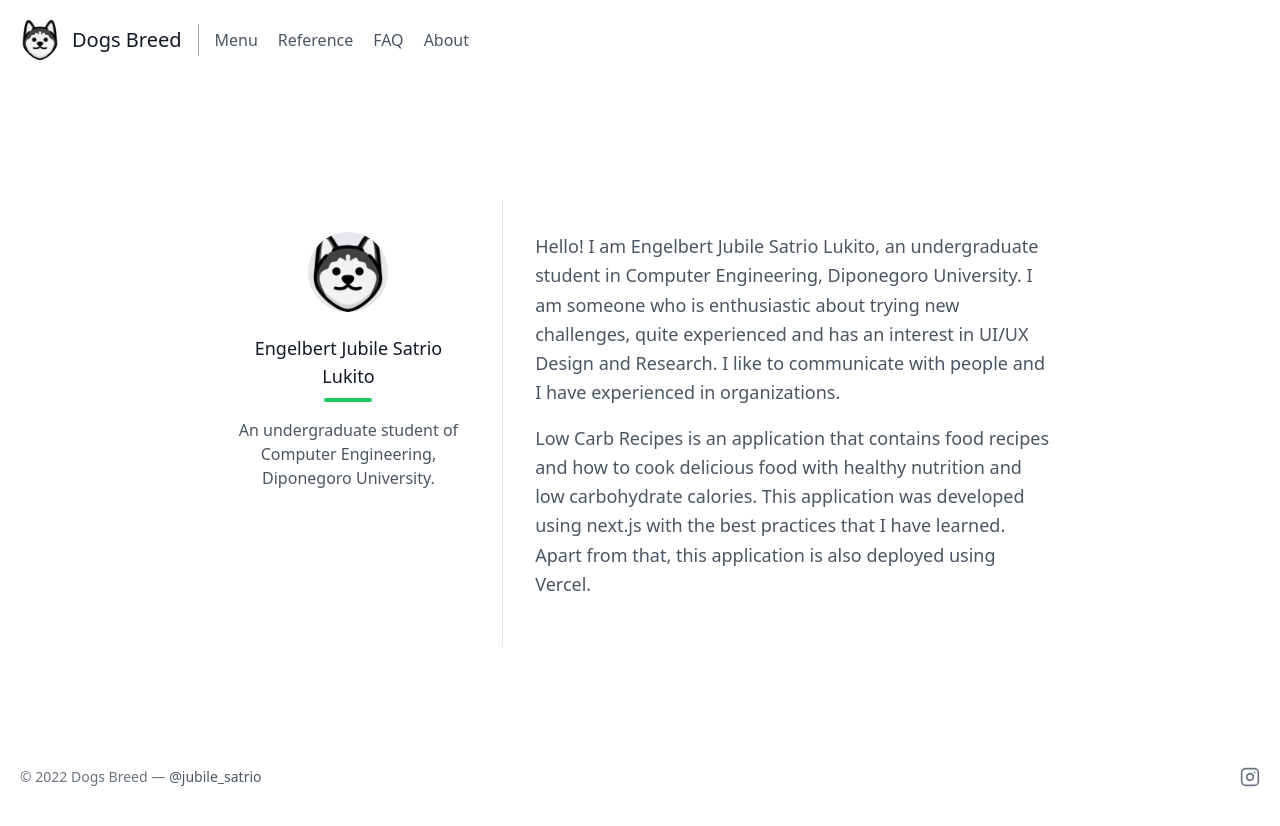
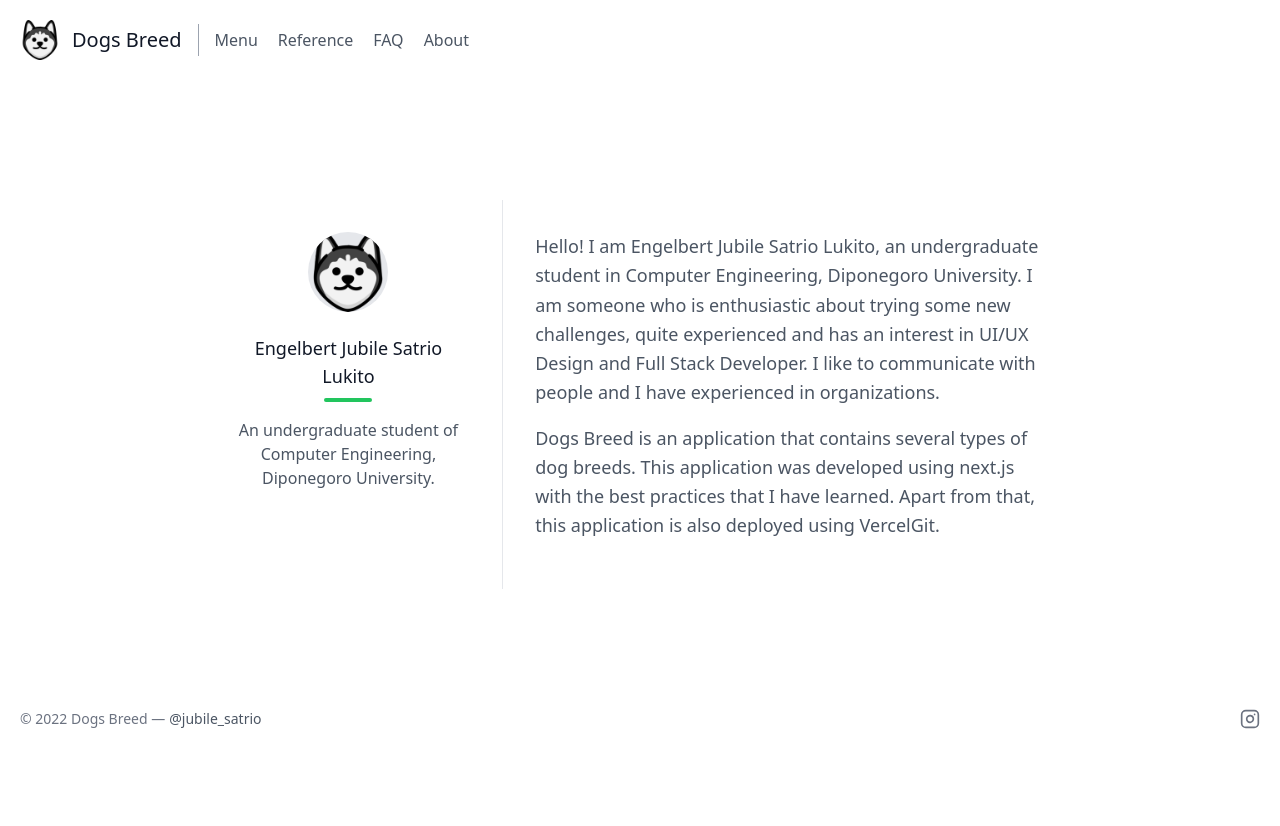
Before and after one commit to Engelbert-Jubile/dogs-breed, a Next.js app: page /about in a window 1280 px wide. After the commit the page ends 800 px from the top, so only its background shows below. Built offline with nearby package versions, Linux system fonts and the light colour scheme.

Commit message:
feat: Updated UI

```diff
--- a/pages/about.js
+++ b/pages/about.js
@@ -40,18 +40,16 @@ export default function About() {
                 <p className="leading-relaxed text-lg mb-4">
                   Hello! I am Engelbert Jubile Satrio Lukito, an undergraduate student in
                   Computer Engineering, Diponegoro University. I am someone who
-                  is enthusiastic about trying new challenges, quite experienced
-                  and has an interest in UI/UX Design and Research. I like to
+                  is enthusiastic about trying some new challenges, quite experienced
+                  and has an interest in UI/UX Design and Full Stack Developer. I like to
                   communicate with people and I have experienced in
                   organizations.
                 </p>
 
                 <p className="leading-relaxed text-lg mb-4">
-                  Low Carb Recipes is an application that contains food recipes
-                  and how to cook delicious food with healthy nutrition and low
-                  carbohydrate calories. This application was developed using
+                  Dogs Breed is an application that contains several types of dog breeds. This application was developed using
                   next.js with the best practices that I have learned. Apart
-                  from that, this application is also deployed using Vercel.
+                  from that, this application is also deployed using VercelGit.
                 </p>
               </div>
             </div>
```
